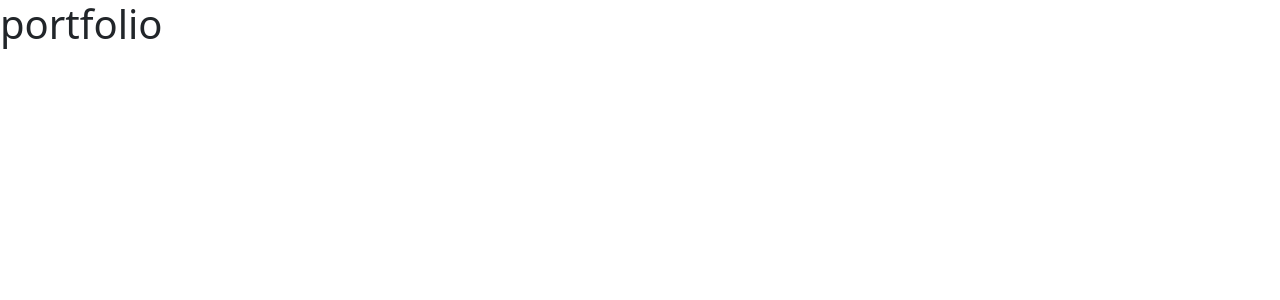
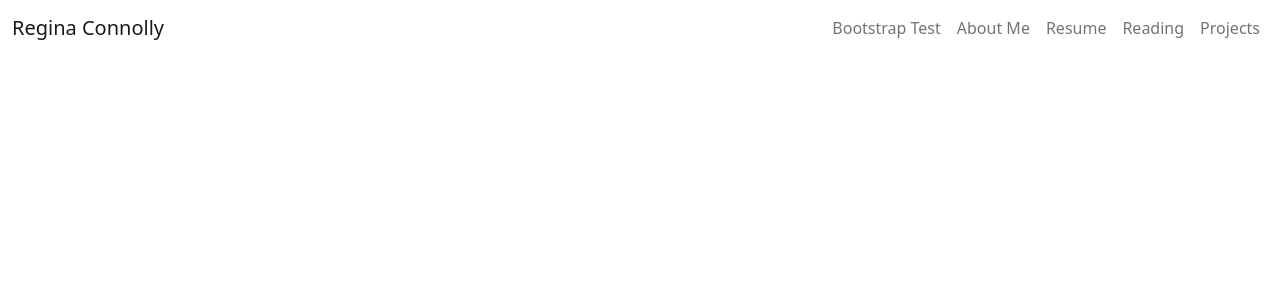
Before and after one commit to reg710/portfolio, an Angular app: page / in a window 1280 px wide. Shown: the top 300 px of the page. Built offline with nearby package versions, Linux system fonts and the light colour scheme.

Commit message:
Sketched out the navigation bar elements

```diff
--- a/src/app/app.component.html
+++ b/src/app/app.component.html
@@ -1,3 +1,23 @@
-<h1>{{title}}</h1>
+<nav class="navbar navbar-expand-sm bg-body-tertiary">
+    <div class="container-fluid">
+        <a class="navbar-brand" routerLink="/">Regina Connolly</a>
+        <button class="navbar-toggler" type="button" data-bs-toggle="collapse" data-bs-target="#navbarNavAltMarkup"
+            aria-controls="navbarNavDropdown" aria-expanded="false" aria-label="Toggle navigation">
+            <span class="navbar-toggler-icon"></span>
+        </button>
+        <div class="collapse navbar-collapse d-flex justify-content-end" id="navbarNavAltMarkup">
+            <div class="navbar-nav">
+                <!-- TODO remove bootstrap test later -->
+                <!-- TODO add routerlinks -->
+                <a class="nav-link" routerLink="/bootstrap">Bootstrap Test</a>
+                <a class="nav-link" routerLink="#">About Me</a>
+                <a class="nav-link" routerLink="#">Resume</a>
+                <a class="nav-link" routerLink="#">Reading</a>
+                <a class="nav-link" routerLink="#">Projects</a>
+            </div>
+        </div>
+    </div>
+</nav>
+
 
 <router-outlet></router-outlet>
```
